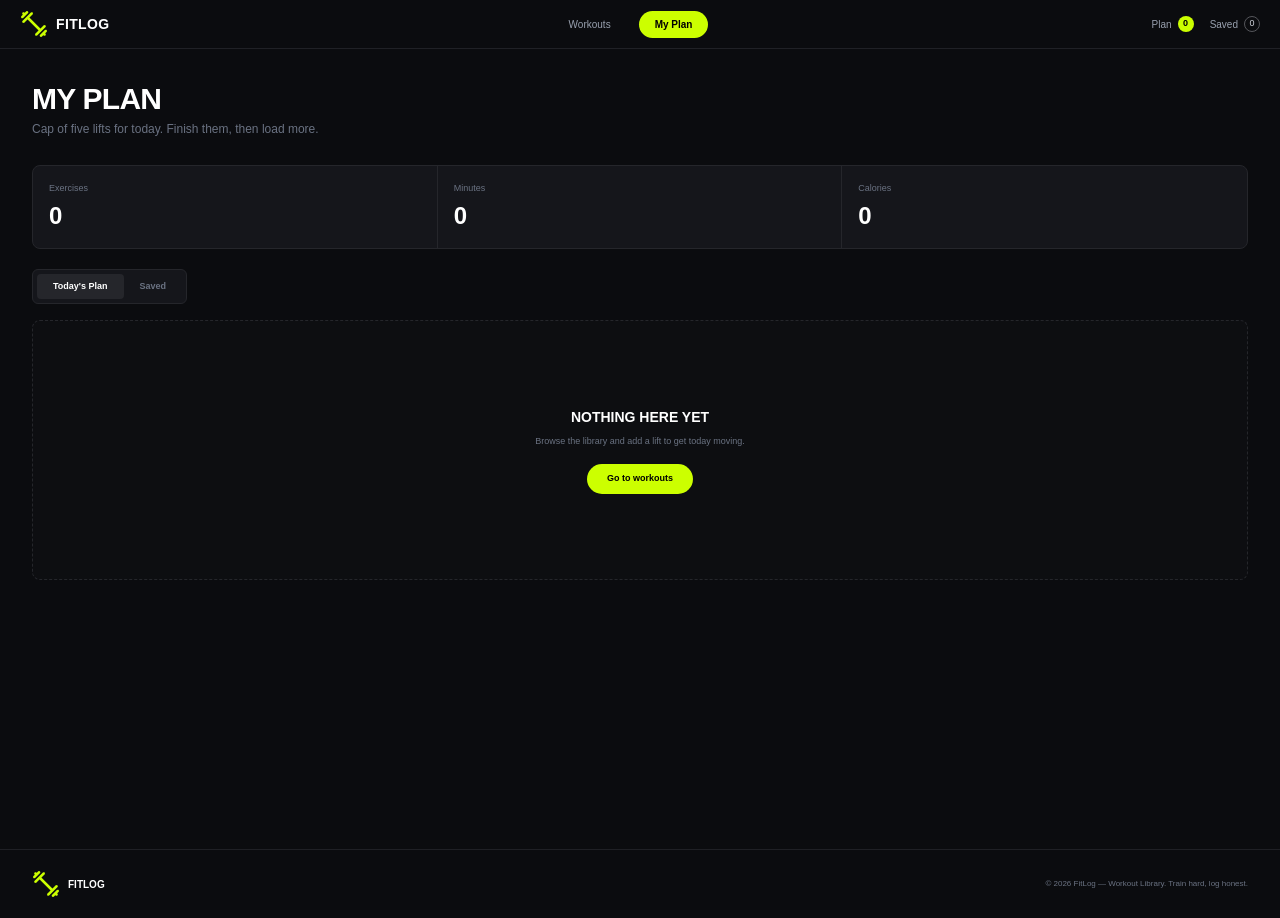
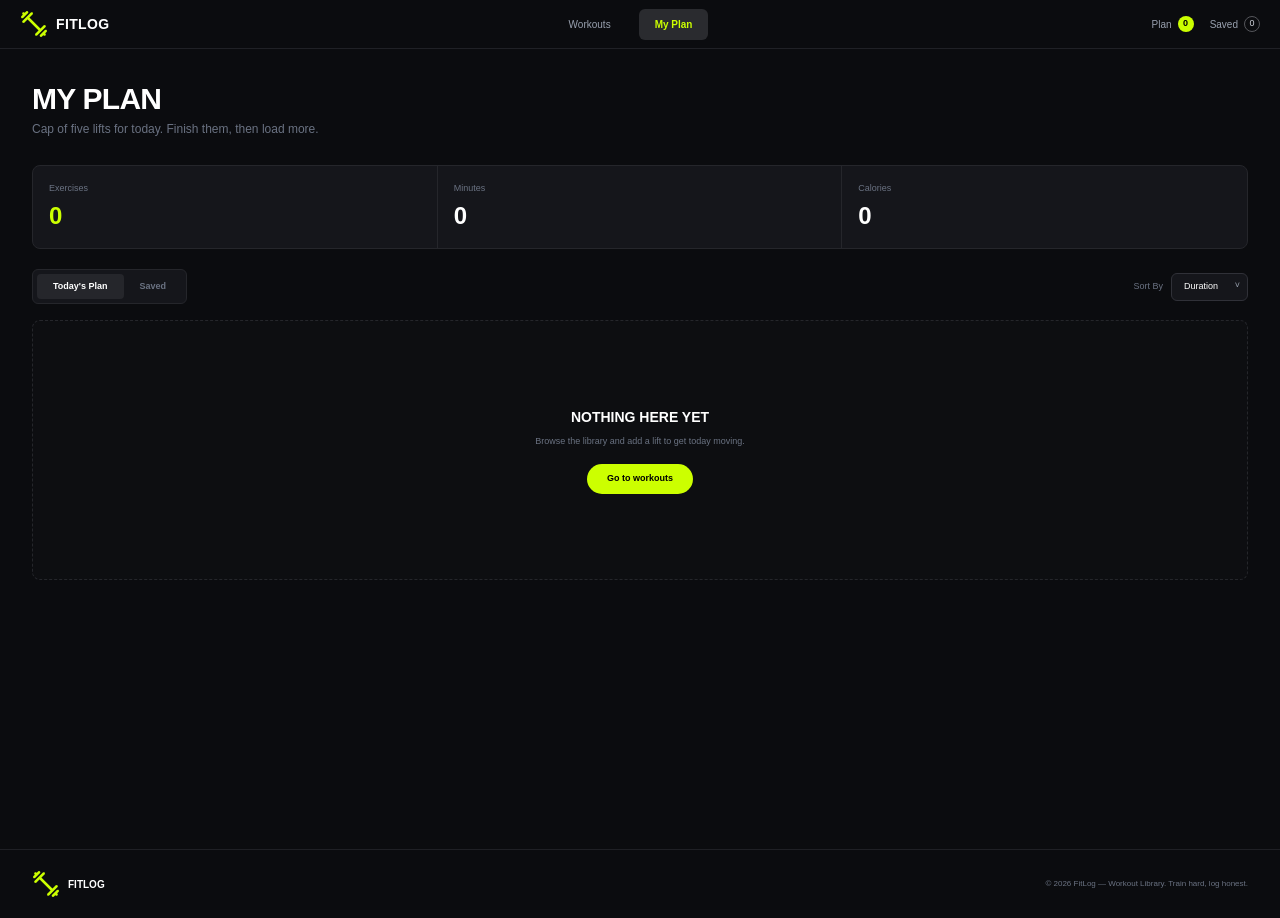
Before and after one commit to nafisaalicodes/FitLog-Project-Next.js-, a Next.js app: page /my-plan in a window 1280 px wide. Built offline with nearby package versions, Linux system fonts and the light colour scheme.

Commit message:
Added Myplan Page & Modifying all

```diff
--- a/src/app/my-plan/page.tsx
+++ b/src/app/my-plan/page.tsx
@@ -2,9 +2,12 @@
 
 import Link from "next/link";
 import Image from "next/image";
-import { useEffect, useState } from "react";
+import { useState } from "react";
+import { toast } from "react-toastify";
 
 import { usePlan } from "@/context/PlanContext";
+
+type SortOption = "duration" | "calories" | "rating";
 
 export default function MyPlanPage() {
   const {
@@ -17,12 +20,28 @@ export default function MyPlanPage() {
 
   const [activeTab, setActiveTab] = useState<"plan" | "saved">("plan");
   const [completedWorkouts, setCompletedWorkouts] = useState<number[]>([]);
-
-
+  const [sortBy, setSortBy] = useState<SortOption>("duration");
 
   // Current list
   const currentWorkouts =
     activeTab === "plan" ? todayPlan : savedWorkouts;
+
+  // Sort current list
+  const sortedWorkouts = [...currentWorkouts].sort((a, b) => {
+    if (sortBy === "duration") {
+      return b.duration - a.duration;
+    }
+
+    if (sortBy === "calories") {
+      return b.caloriesBurned - a.caloriesBurned;
+    }
+
+    if (sortBy === "rating") {
+      return b.rating - a.rating;
+    }
+
+    return 0;
+  });
 
   // Metrics
   const totalMinutes = todayPlan.reduce(
@@ -35,12 +54,35 @@ export default function MyPlanPage() {
     0
   );
 
-  // Mark as Done
-  const handleMarkAsDone = (id: number) => {
+ const handleMarkAsDone = (id: number, name: string) => {
+  const isAlreadyCompleted = completedWorkouts.includes(id);
+
+  if (isAlreadyCompleted) {
     setCompletedWorkouts((prev) =>
-      prev.includes(id)
-        ? prev.filter((workoutId) => workoutId !== id)
-        : [...prev, id]
+      prev.filter((workoutId) => workoutId !== id)
+    );
+
+    toast.info(`${name} marked as not done.`);
+  } else {
+    setCompletedWorkouts((prev) => [...prev, id]);
+
+    toast.success(`${name} marked as done.`);
+  }
+};
+
+  // Remove workout
+ const handleRemove = (
+  id: number,
+  tab: "plan" | "saved"
+) => {
+  if (tab === "plan") {
+    removeFromTodayPlan(id);
+  } else {
+    removeFromSaved(id);
+  }
+
+  setCompletedWorkouts((prev) =>
+    prev.filter((workoutId) => workoutId !== id)
   );
 };
 
@@ -68,7 +110,7 @@ export default function MyPlanPage() {
               Exercises
             </p>
 
-            <p className="mt-1 text-2xl font-black">
+            <p className="mt-1 text-2xl font-black text-[#ccff00]">
               {todayPlan.length}
             </p>
           </div>
@@ -96,8 +138,11 @@ export default function MyPlanPage() {
           </div>
         </div>
 
+        {/* Tabs + Sort */}
+        <div className="mb-4 flex flex-col gap-3 sm:flex-row sm:items-center sm:justify-between">
+
           {/* Tabs */}
-        <div className="mb-4 flex w-fit rounded-md border border-[#25262b] bg-[#15161b] p-1">
+          <div className="flex w-fit rounded-md border border-[#25262b] bg-[#15161b] p-1">
 
             <button
               onClick={() => setActiveTab("plan")}
@@ -123,16 +168,42 @@ export default function MyPlanPage() {
 
           </div>
 
-        {/* Loading */}
+          {/* Sort */}
+          <div className="flex items-center gap-2">
+            <span className="text-[9px] text-gray-500">
+              Sort By
+            </span>
+
+            <div className="relative">
+              <select
+                value={sortBy}
+                onChange={(e) =>
+                  setSortBy(e.target.value as SortOption)
+                }
+                className="appearance-none rounded-md border border-[#303138] bg-[#15161b] px-3 py-1.5 pr-7 text-[9px] text-white outline-none transition hover:border-[#55565b] focus:border-[#ccff00]"
+              >
+                <option value="duration">Duration</option>
+                <option value="calories">Calories</option>
+                <option value="rating">Rating</option>
+              </select>
+
+              {/* Chevron */}
+              <span className="pointer-events-none absolute right-2 top-1/2 -translate-y-1/2 text-[9px] text-gray-400">
+                ˅
+              </span>
+            </div>
+          </div>
+
+        </div>
+
+       {/* Loading / Empty State / Workout List */}
 {loading ? (
   <div className="flex min-h-[260px] items-center justify-center rounded-lg border border-[#25262b] bg-[#0d0e11]">
     <p className="text-xs text-gray-500">
       Loading workouts…
     </p>
   </div>
-        ) : currentWorkouts.length === 0 ? (
-
-          /* Empty State */
+) : sortedWorkouts.length === 0 ? (
           <div className="flex min-h-[260px] flex-col items-center justify-center rounded-lg border border-dashed border-[#25262b] bg-[#0d0e11] px-4 text-center">
 
             <h2 className="text-sm font-black uppercase">
@@ -156,8 +227,10 @@ export default function MyPlanPage() {
           /* Workout List */
           <div className="space-y-3">
 
-            {currentWorkouts.map((workout) => {
-              const isCompleted = completedWorkouts.includes(workout.id);
+            {sortedWorkouts.map((workout) => {
+              const isCompleted = completedWorkouts.includes(
+                workout.id
+              );
 
               return (
                 <div
@@ -177,27 +250,30 @@ export default function MyPlanPage() {
                         src={workout.image}
                         alt={workout.name}
                         fill
+                        sizes="(max-width: 640px) 100vw, 208px"
                         className="object-cover"
                       />
                     </div>
 
                     {/* Content */}
-                    <div className="flex flex-1 flex-col justify-between p-4">
+                    <div className="flex min-w-0 flex-1 items-center justify-between gap-6 p-4">
 
+                      {/* Workout Information */}
                       <div>
-                        <div className="flex items-start justify-between gap-3">
-
                         <div>
-                            <h3 className="text-sm font-black uppercase">
+                          <h3
+                            className={`text-sm font-black uppercase ${
+                              isCompleted
+                                ? "line-through text-gray-500"
+                                : "text-white"
+                            }`}
+                          >
                             {workout.name}
                           </h3>
 
                           <p className="mt-1 text-[10px] text-gray-500">
                             {workout.equipment}
                           </p>
-                          </div>
-
-
                         </div>
 
                         {/* Stats */}
@@ -219,37 +295,49 @@ export default function MyPlanPage() {
                       </div>
 
                       {/* Actions */}
-                      <div className="mt-5 flex items-center justify-end gap-2">
+                      <div className="flex shrink-0 items-center justify-end gap-2">
 
+                        {/* View Details */}
                         <Link
                           href={`/workout/${workout.id}`}
-                          className="rounded-md bg-[#25262b] px-4 py-2 text-[9px] font-bold text-white transition hover:bg-[#303138]"
+                          className="whitespace-nowrap rounded-full border border-[#30333a] px-4 py-2 text-[9px] font-medium text-white transition hover:border-[#55565b] hover:bg-[#202126]"
                         >
                           View Details
                         </Link>
+
+                        {/* Mark as Done */}
                         {activeTab === "plan" && (
                           <button
-                       onClick={() => handleMarkAsDone(workout.id)}
-                       className="rounded-md bg-[#ccff00] px-4 py-2 text-[9px] font-bold text-black transition hover:bg-[#b8e600]"
+                            onClick={() =>
+                              handleMarkAsDone(
+                                workout.id,
+                                workout.name
+                              )
+                            }
+                            className="flex items-center gap-1 whitespace-nowrap rounded-full bg-[#ccff00] px-4 py-2 text-[9px] font-bold text-black transition hover:bg-[#b8e600]"
                           >
-                      {isCompleted ? "Done ✓" : "Mark as Done"}
+                            <span>✓</span>
+                            {isCompleted
+                              ? "Done"
+                              : "Mark as Done"}
                           </button>
                         )}
+
                        {/* Remove */}
 <button
   onClick={() =>
-      activeTab === "plan"
-        ? removeFromTodayPlan(workout.id)
-        : removeFromSaved(workout.id)
+    handleRemove(
+      workout.id,
+      activeTab
+    )
   }
-    className="ml-1 flex items-center justify-center text-lg leading-none text-gray-500 transition hover:text-red-400"
+  className="ml-1 flex h-7 w-5 shrink-0 items-center justify-center text-lg leading-none text-gray-500 transition hover:text-red-400"
   aria-label={`Remove ${workout.name}`}
 >
   ×
 </button>
 
                       </div>
-
                     </div>
                   </div>
                 </div>
--- a/src/components/Navbar.tsx
+++ b/src/components/Navbar.tsx
@@ -10,6 +10,9 @@ export default function Navbar() {
   const pathname = usePathname();
 
   const { todayPlan, savedWorkouts } = usePlan();
+
+  const isHomePage = pathname === "/";
+  const isMyPlanPage = pathname === "/my-plan";
 
   return (
     <nav className="border-b border-[#202126] bg-[#0b0c0f]">
@@ -38,10 +41,10 @@ export default function Navbar() {
 
           {/* Workouts */}
           <Link
-            href="/workout"
-            className={`px-4 py-2 text-[10px] transition ${
-              pathname === "/workout" || pathname === "/"
-                ? "rounded-md bg-[#2a2b2f] font-semibold text-[#ccff00]"
+            href="/"
+            className={`rounded-md px-4 py-2 text-[10px] transition ${
+              isHomePage
+                ? "bg-[#2a2b2f] font-semibold text-[#ccff00]"
                 : "text-gray-400 hover:text-white"
             }`}
           >
@@ -51,19 +54,13 @@ export default function Navbar() {
           {/* My Plan */}
           <Link
             href="/my-plan"
-            className={`rounded-full px-4 py-1.5 text-[10px] transition ${
-              pathname === "/my-plan"
-                ? "bg-[#ccff00] font-semibold text-black"
-                : "text-gray-400 hover:text-white"
+            className={`rounded-md px-4 py-2 text-[10px] transition ${
+              isMyPlanPage
+                ? "bg-[#2a2b2f] font-semibold text-[#ccff00]"
+                : "text-[#ccff00] hover:text-white"
             }`}
           >
             My Plan
-
-            {todayPlan.length > 0 && (
-              <span className="ml-1 rounded-full bg-[#ccff00] px-2 py-0.5 text-xs font-bold text-black">
-                {todayPlan.length}
-              </span>
-            )}
           </Link>
         </div>
 
@@ -73,7 +70,7 @@ export default function Navbar() {
           {/* Plan */}
           <Link
             href="/my-plan"
-            className="flex items-center gap-1.5 text-gray-400 hover:text-white"
+            className="flex items-center gap-1.5 text-gray-400 transition hover:text-white"
           >
             <span>Plan</span>
 
@@ -85,7 +82,7 @@ export default function Navbar() {
           {/* Saved */}
           <Link
             href="/my-plan"
-            className="flex items-center gap-1.5 text-gray-400 hover:text-white"
+            className="flex items-center gap-1.5 text-gray-400 transition hover:text-white"
           >
             <span>Saved</span>
 
--- a/src/context/PlanContext.tsx
+++ b/src/context/PlanContext.tsx
@@ -34,7 +34,7 @@ export function PlanProvider({
 }) {
   const [todayPlan, setTodayPlan] = useState<Workout[]>([]);
   const [savedWorkouts, setSavedWorkouts] = useState<Workout[]>([]);
-  const [loading] = useState(false);
+ const [loading, setLoading] = useState(true);
 
   const loadedRef = useRef(false);
 
@@ -53,6 +53,7 @@ export function PlanProvider({
       }
 
       loadedRef.current = true;
+       setLoading(false);
     }, 0);
 
     return () => clearTimeout(timer);
```
Lines whose indentation alone changed are shown as unchanged.
